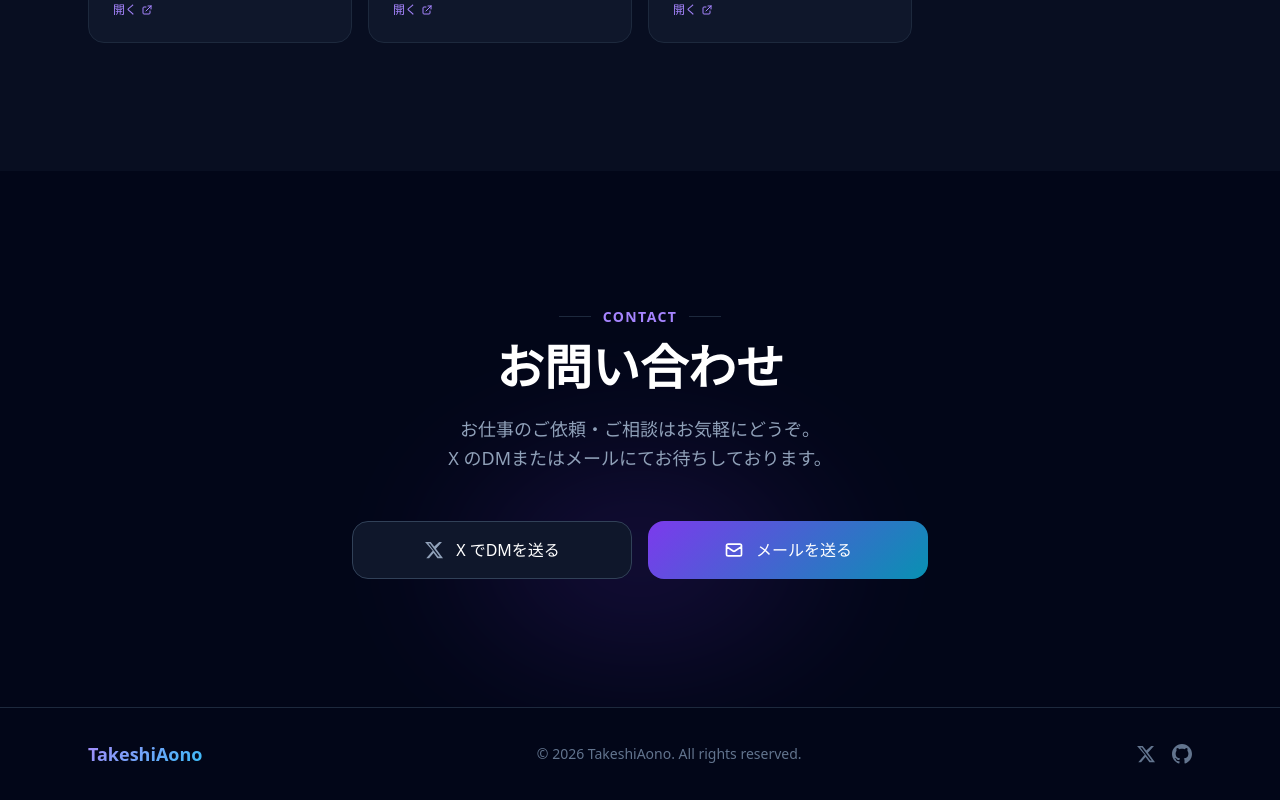
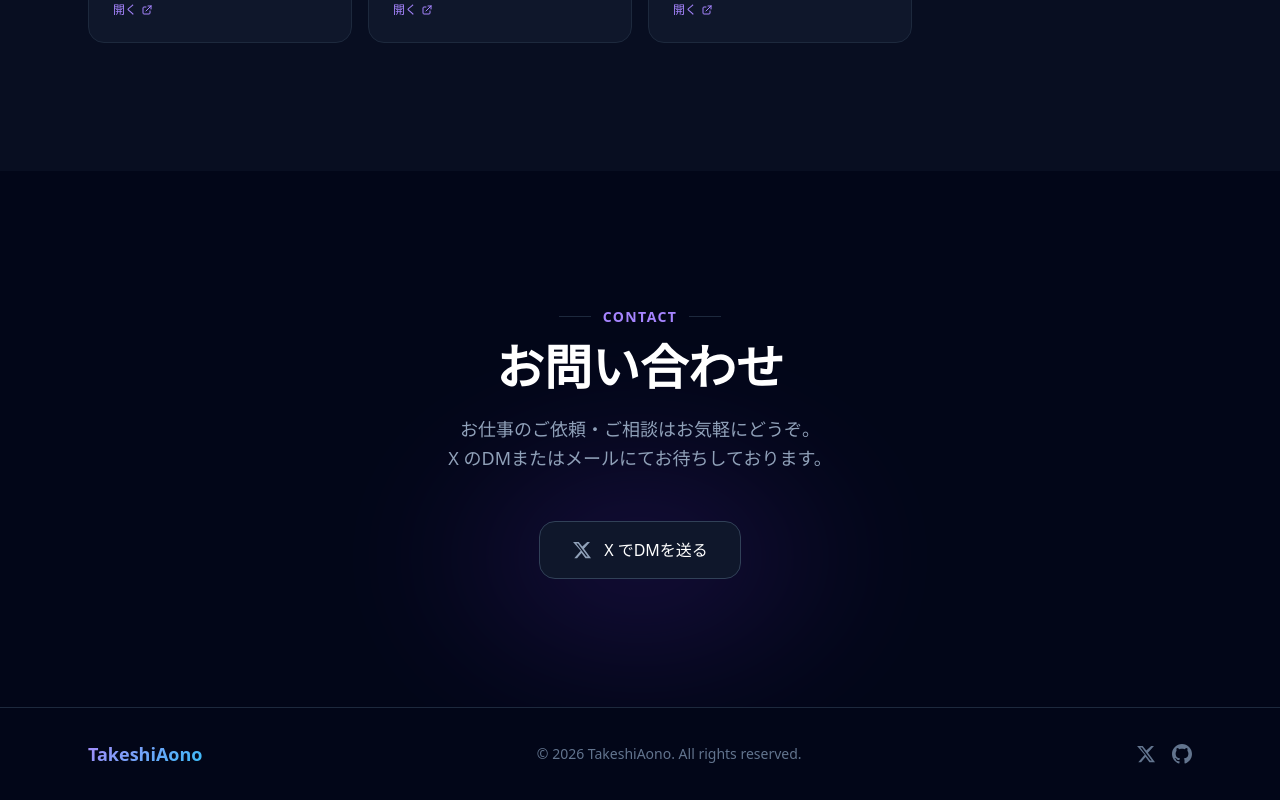
Before and after one commit to TakeshiAono/blog, a Next.js app: page / in a window 1280 px wide. Shown: the part 3601-4401 px from the top of the page. Built offline with nearby package versions, Linux system fonts and the light colour scheme.

Commit message:
feat: Contactのメール送るボタンを非表示

```diff
--- a/src/components/Contact.tsx
+++ b/src/components/Contact.tsx
@@ -21,28 +21,18 @@ export default function Contact() {
           X のDMまたはメールにてお待ちしております。
         </p>
 
-        <div className="grid sm:grid-cols-2 gap-4 max-w-xl mx-auto">
+        <div className="flex justify-center">
           <a
             href="https://x.com/takeshi_program"
             target="_blank"
             rel="noopener noreferrer"
-            className="flex items-center justify-center gap-3 px-6 py-4 rounded-2xl border border-slate-700 bg-slate-900 text-white font-medium hover:border-violet-500/50 hover:bg-slate-800 transition-all duration-200 group"
+            className="flex items-center justify-center gap-3 px-8 py-4 rounded-2xl border border-slate-700 bg-slate-900 text-white font-medium hover:border-violet-500/50 hover:bg-slate-800 transition-all duration-200 group"
           >
             <svg className="w-5 h-5 text-slate-400 group-hover:text-white transition-colors" fill="currentColor" viewBox="0 0 24 24">
               <path d="M18.244 2.25h3.308l-7.227 8.26 8.502 11.24H16.17l-4.714-6.231-5.401 6.231H2.746l7.73-8.835L1.254 2.25H8.08l4.259 5.622zm-1.161 17.52h1.833L7.084 4.126H5.117z" />
             </svg>
             X でDMを送る
           </a>
-          <a
-            href="mailto:example@example.com"
-            className="flex items-center justify-center gap-3 px-6 py-4 rounded-2xl font-medium text-white transition-all duration-200 hover:opacity-90 hover:scale-[1.02]"
-            style={{ background: "linear-gradient(135deg, #7c3aed, #0891b2)" }}
-          >
-            <svg className="w-5 h-5" fill="none" stroke="currentColor" viewBox="0 0 24 24">
-              <path strokeLinecap="round" strokeLinejoin="round" strokeWidth={2} d="M3 8l7.89 5.26a2 2 0 002.22 0L21 8M5 19h14a2 2 0 002-2V7a2 2 0 00-2-2H5a2 2 0 00-2 2v10a2 2 0 002 2z" />
-            </svg>
-            メールを送る
-          </a>
         </div>
       </div>
     </section>
```
